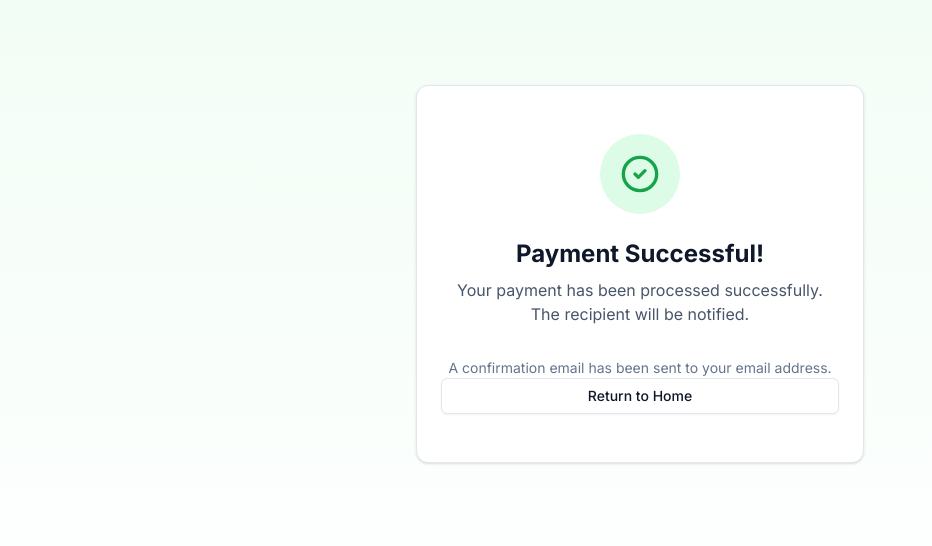
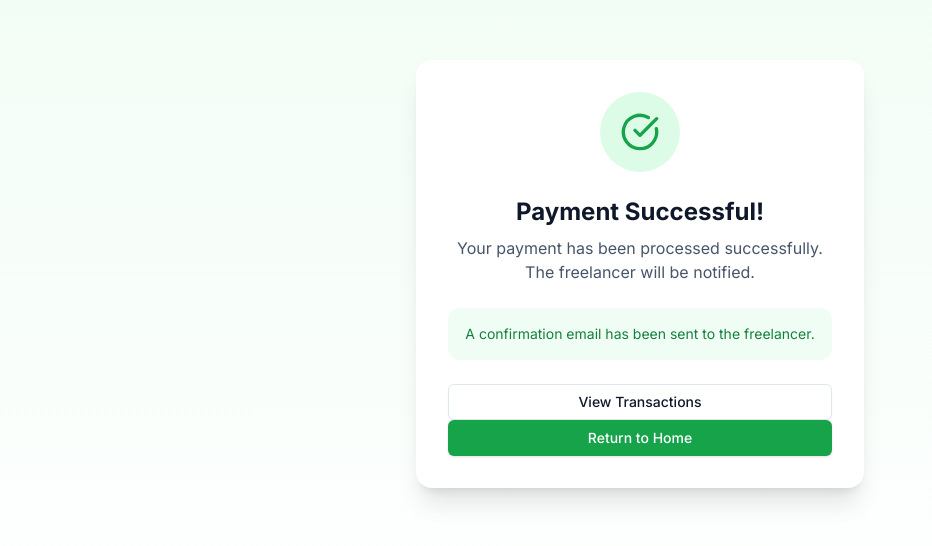
Before and after one commit to Th3X-Zohir/LINKPAY, a Next.js app: page /pay/1/success in a window 1280 px wide. Shown: the part 126-672 px from the top of the page, without its empty margins (0-932 px from the left). Built offline with nearby package versions, Linux system fonts and the light colour scheme; no server answers; the database is empty.

Commit message:
feat: enhance payment success page with transaction details and loading states

```diff
--- a/src/app/api/public/pay/init/route.ts
+++ b/src/app/api/public/pay/init/route.ts
@@ -198,11 +198,11 @@ export async function POST(request: NextRequest): Promise<NextResponse<ApiRespon
       }
     }
 
-    // Update payment link with gateway info
+    // Update payment link with gateway info - store the actual transaction ID from the gateway
     await db.paymentLink.update({
       where: { id: paymentLink.id },
       data: {
-        aamarPayId: gatewayName === 'aamarpay' ? paymentId : paymentLink.aamarPayId,
+        aamarPayId: paymentId || paymentLink.aamarPayId,
         aamarPayUrl: paymentUrl
       }
     })
--- a/src/app/pay/[shareUrl]/success/page.tsx
+++ b/src/app/pay/[shareUrl]/success/page.tsx
@@ -1,39 +1,173 @@
-import { Card, CardContent } from '@/components/ui/card'
-import { CheckCircle2 } from 'lucide-react'
+'use client'
+
+import { useEffect, useState } from 'react'
+import { useParams, useSearchParams } from 'next/navigation'
+import { formatCurrency } from '@/lib/utils'
+import { CheckCircle, Loader2, Copy } from 'lucide-react'
 import Link from 'next/link'
 import { Button } from '@/components/ui/button'
+import { Suspense } from 'react'
 
-interface SuccessPageProps {
-  params: Promise<{ shareUrl: string }>
+interface TransactionDetails {
+  id: string
+  amount: number
+  aamarPayTxnId: string | null
+  status: string
+  createdAt: string
 }
 
-export default async function PaymentSuccessPage({ params }: SuccessPageProps) {
-  // Await params to satisfy TypeScript (shareUrl available if needed for future personalization)
-  await params
+interface PaymentLinkDetails {
+  id: string
+  shareUrl: string
+  amount: number
+  description: string
+  user: {
+    name: string | null
+    email: string
+  }
+}
+
+function PaymentSuccessContent() {
+  const params = useParams()
+  const searchParams = useSearchParams()
+  const shareUrl = params.shareUrl as string
+  const gateway = searchParams.get('gateway')
+
+  const [paymentLink, setPaymentLink] = useState<PaymentLinkDetails | null>(null)
+  const [transaction, setTransaction] = useState<TransactionDetails | null>(null)
+  const [loading, setLoading] = useState(true)
+  const [copied, setCopied] = useState(false)
+
+  useEffect(() => {
+    async function fetchData() {
+      try {
+        // Fetch payment link details
+        const plResponse = await fetch(`/api/public/pay/${shareUrl}`)
+        if (plResponse.ok) {
+          const plData = await plResponse.json()
+          setPaymentLink(plData.data)
+        }
+
+        // Fetch transaction details
+        const txnResponse = await fetch(`/api/public/pay/${shareUrl}/transaction`)
+        if (txnResponse.ok) {
+          const txnData = await txnResponse.json()
+          if (txnData.data) {
+            setTransaction(txnData.data)
+          }
+        }
+      } catch (error) {
+        console.error('Error fetching payment details:', error)
+      } finally {
+        setLoading(false)
+      }
+    }
+
+    fetchData()
+  }, [shareUrl])
+
+  const handleCopyTxnId = () => {
+    if (transaction?.aamarPayTxnId) {
+      navigator.clipboard.writeText(transaction.aamarPayTxnId)
+      setCopied(true)
+      setTimeout(() => setCopied(false), 2000)
+    }
+  }
+
+  if (loading) {
+    return (
+      <div className="min-h-screen bg-gradient-to-b from-green-50 to-white flex items-center justify-center p-4">
+        <div className="text-center">
+          <Loader2 className="w-12 h-12 text-green-600 animate-spin mx-auto mb-4" />
+          <p className="text-slate-600">Verifying payment...</p>
+        </div>
+      </div>
+    )
+  }
 
   return (
     <div className="min-h-screen bg-gradient-to-b from-green-50 to-white flex items-center justify-center p-4">
-      <Card className="max-w-md w-full text-center">
-        <CardContent className="py-12">
+      <div className="w-full max-w-md">
+        <div className="bg-white rounded-2xl shadow-xl p-8 text-center">
           <div className="w-20 h-20 bg-green-100 rounded-full flex items-center justify-center mx-auto mb-6">
-            <CheckCircle2 className="w-10 h-10 text-green-600" />
+            <CheckCircle className="w-10 h-10 text-green-600" />
           </div>
+
           <h1 className="text-2xl font-bold text-slate-900 mb-2">Payment Successful!</h1>
-          <p className="text-slate-600 mb-8">
-            Your payment has been processed successfully. The recipient will be notified.
+
+          <p className="text-slate-600 mb-6">
+            Your payment has been processed successfully. The freelancer will be notified.
           </p>
-          <div className="space-y-4">
-            <p className="text-sm text-slate-500">
-              A confirmation email has been sent to your email address.
+
+          {paymentLink && (
+            <div className="bg-slate-50 rounded-xl p-4 mb-6">
+              <p className="text-sm text-slate-500 mb-1">Amount Paid</p>
+              <p className="text-3xl font-bold text-green-600">
+                {formatCurrency(paymentLink.amount)}
+              </p>
+            </div>
+          )}
+
+          {transaction && transaction.aamarPayTxnId && (
+            <div className="bg-slate-50 rounded-xl p-4 mb-6">
+              <p className="text-sm text-slate-500 mb-1">Transaction ID</p>
+              <div className="flex items-center justify-center gap-2">
+                <p className="text-lg font-mono text-slate-700">
+                  {transaction.aamarPayTxnId}
+                </p>
+                <button
+                  onClick={handleCopyTxnId}
+                  className="p-2 hover:bg-slate-200 rounded transition-colors"
+                  aria-label="Copy transaction ID"
+                >
+                  <Copy className="w-4 h-4 text-slate-500" />
+                </button>
+              </div>
+              {copied && <p className="text-xs text-green-600 mt-1">Copied!</p>}
+            </div>
+          )}
+
+          <div className="bg-green-50 rounded-xl p-4 mb-6">
+            <p className="text-sm text-green-700">
+              A confirmation email has been sent to the freelancer.
             </p>
+          </div>
+
+          <div className="space-y-3">
+            <Link href="/dashboard/transactions">
+              <Button variant="outline" className="w-full">
+                View Transactions
+              </Button>
+            </Link>
             <Link href="/">
-              <Button variant="outline" className="w-full">
+              <Button className="w-full bg-green-600 hover:bg-green-700">
                 Return to Home
               </Button>
             </Link>
           </div>
-        </CardContent>
-      </Card>
+
+          {gateway && (
+            <p className="text-xs text-slate-400 mt-4">
+              Payment processed via {gateway === 'sslcommerz' ? 'SSLCommerz' : 'aamarPay'}
+            </p>
+          )}
+        </div>
+      </div>
     </div>
   )
 }
+
+export default function PaymentSuccessPage() {
+  return (
+    <Suspense fallback={
+      <div className="min-h-screen bg-gradient-to-b from-green-50 to-white flex items-center justify-center p-4">
+        <div className="text-center">
+          <Loader2 className="w-12 h-12 text-green-600 animate-spin mx-auto mb-4" />
+          <p className="text-slate-600">Loading...</p>
+        </div>
+      </div>
+    }>
+      <PaymentSuccessContent />
+    </Suspense>
+  )
+}
```
